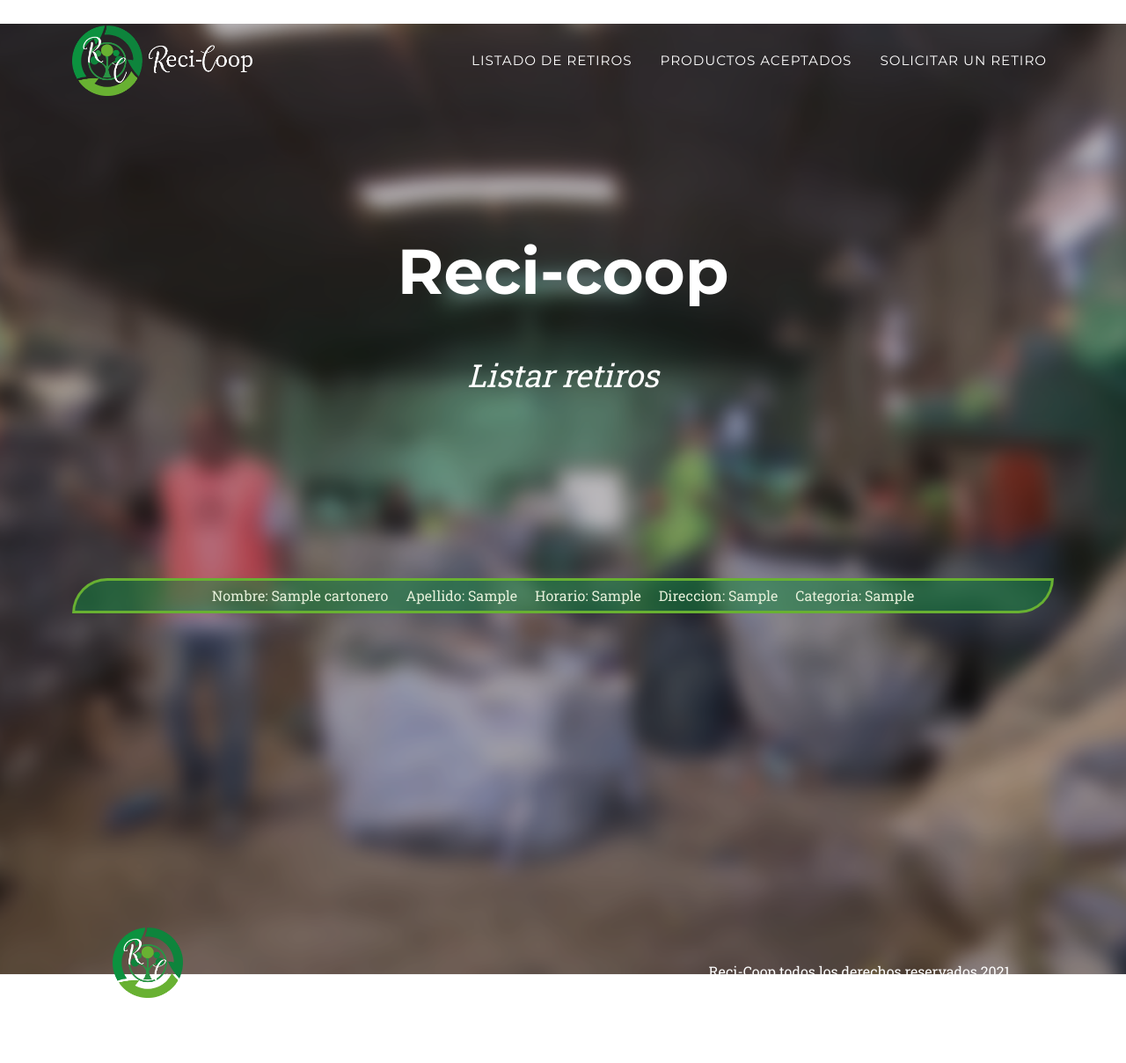
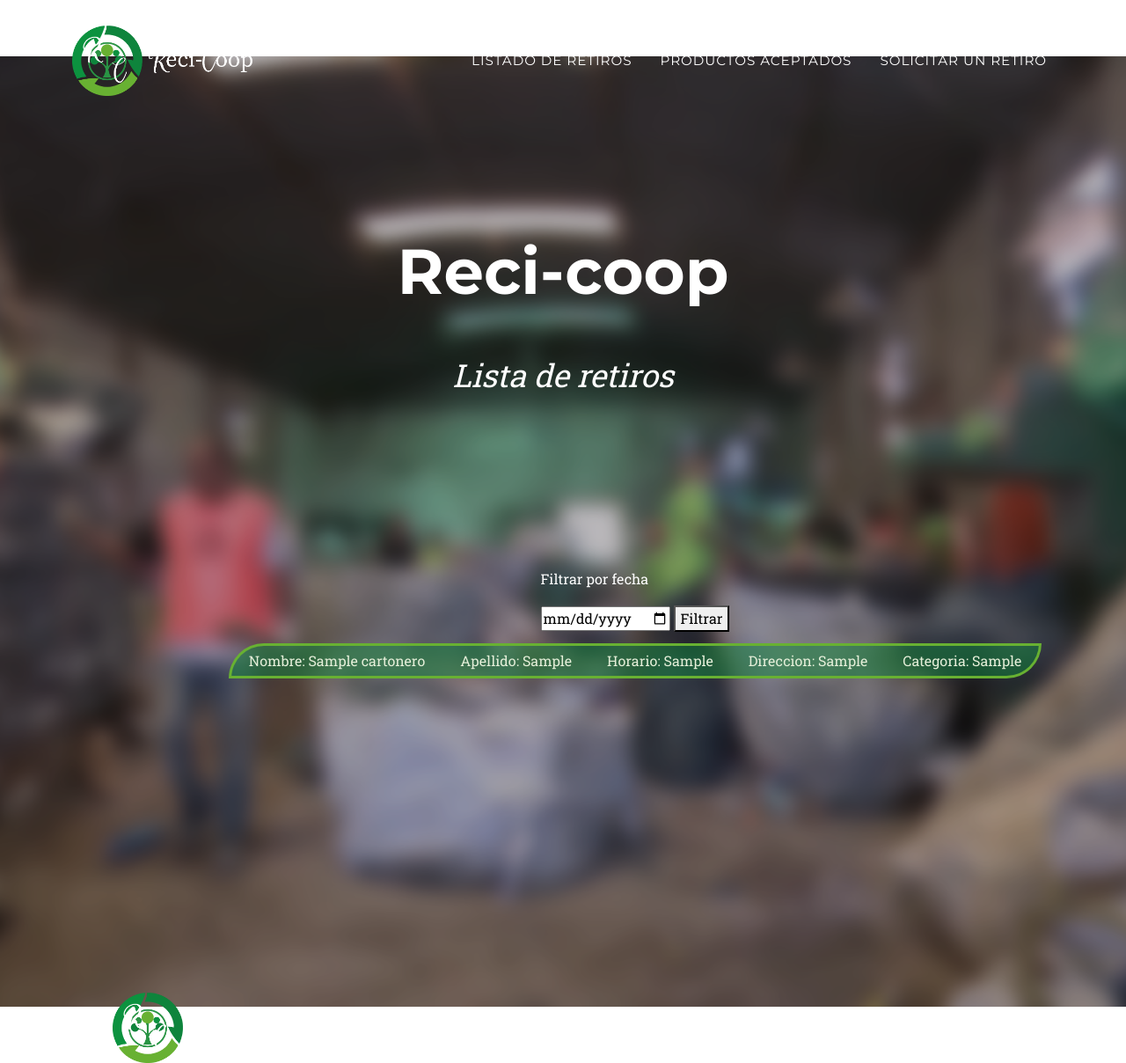
Before and after one commit to Shalsh33/Metodologia, a PHP site: page /listRetiros in a window 1280 px wide; the page is wider, and only the part inside the window is pictured. Shown: that part at 88% size. Before the commit the page ends 1134 px from the top of that part, so only its background shows below. Run offline with PHP 8.4, Linux system fonts and the light colour scheme; tables that the repository leaves empty hold one stand-in row (values such as "Sample post").

Commit message:
Agregado de filtrado de retiros

```diff
--- a/ProyectoEmpresaCartonero/app/controllers/RetirosController.php
+++ b/ProyectoEmpresaCartonero/app/controllers/RetirosController.php
@@ -46,8 +46,15 @@ class RetirosController {
 
     function showListRetiros(){
 
-        $retiros = $this->RetirosModel->getRetiros();
-        $this->AdminView->showRetiros($retiros);
+        if (empty($_GET['fechaselect'])){
+            $retiros = $this->RetirosModel->getRetiros();
+            $this->AdminView->showRetiros($retiros);
+        }else{
+            $retiros = $this->RetirosModel->getRetiros($_GET['fechaselect']);
+            $this->AdminView->showRetiros($retiros);
+        }
+
+
 
     }
 
--- a/ProyectoEmpresaCartonero/app/models/RetirosModel.php
+++ b/ProyectoEmpresaCartonero/app/models/RetirosModel.php
@@ -16,23 +16,28 @@ class RetirosModel{
     }
 
     function postearRetiro($nombre, $apellido, $direccion, $telefono, $franja_horaria, $categoria){
-        $query = $this->db->prepare('INSERT INTO retiros_cartonero(nombre, apellido, direccion, telefono, franja_horaria, categoria) VALUES (?,?,?,?,?,?)');
-        $query ->execute([$nombre, $apellido, $direccion, $telefono, $franja_horaria, $categoria]);
 
-
+        $query = $this->db->prepare('INSERT INTO retiros_cartonero(nombre, apellido, direccion, telefono, franja_horaria, categoria, fecha_creacion) VALUES (?,?,?,?,?,?,?)');
+        $date = date("Y-m-d");
+        $query ->execute([$nombre, $apellido, $direccion, $telefono, $franja_horaria, $categoria, $date]);
 
     }
 
 
-    function getRetiros(){
+    function getRetiros($dateselected = null){
 
-        $query = $this->db->prepare('SELECT * FROM retiros_cartonero');
+        if (empty($dateselected)){
+            $query = $this->db->prepare('SELECT * FROM retiros_cartonero');
+            $query->execute();
+            $retiros = $query->fetchAll(PDO::FETCH_OBJ);
+            return $retiros;
+        }else{
+            $query = $this->db->prepare('SELECT * FROM retiros_cartonero WHERE fecha_creacion = ?');
+            $query->execute([$dateselected]);
+            $retiros = $query->fetchAll(PDO::FETCH_OBJ);
+            return $retiros;
+        }
 
-        $query->execute();
-
-        $retiros = $query->fetchAll(PDO::FETCH_OBJ);
-
-        return $retiros;
 
 
     }
--- a/ProyectoEmpresaCartonero/app/views/AdminView.php
+++ b/ProyectoEmpresaCartonero/app/views/AdminView.php
@@ -12,7 +12,7 @@ class AdminView{
 
     function showRetiros($retiros){
 
-        $this->smarty->assign("titulo","Listar retiros");
+        $this->smarty->assign("titulo","Lista de retiros");
         $this->smarty->assign('retiros',$retiros);
         $this->smarty->display('templates/retiros.tpl');
 
--- a/ProyectoEmpresaCartonero/templates/css/estilos.css
+++ b/ProyectoEmpresaCartonero/templates/css/estilos.css
@@ -49,6 +49,7 @@ footer>p{
 
 .listaRetiros p{
     margin: 3px 10px;
+    padding: 0px 10px 0px 10px;
 }
 
 
@@ -57,4 +58,5 @@ footer>p{
     width: 100vw ;
     justify-content: center;
     align-items: center;
+    flex-direction: column;
 }
```
Also changed, not shown: ProyectoEmpresaCartonero/templates/retiros.tpl (+10 -1 lines).
